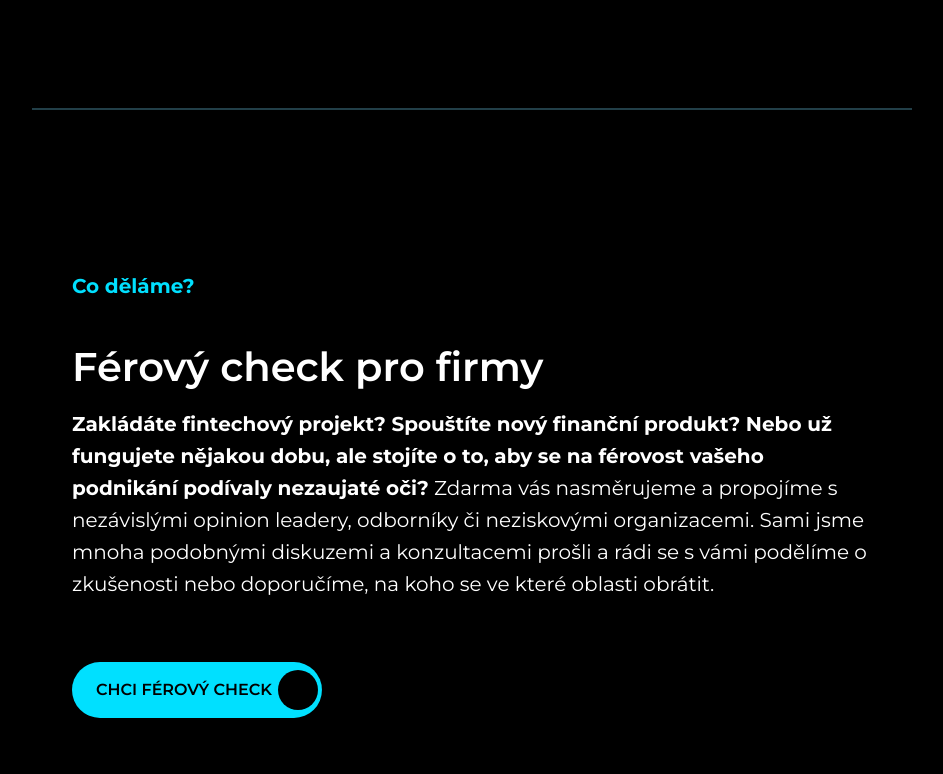
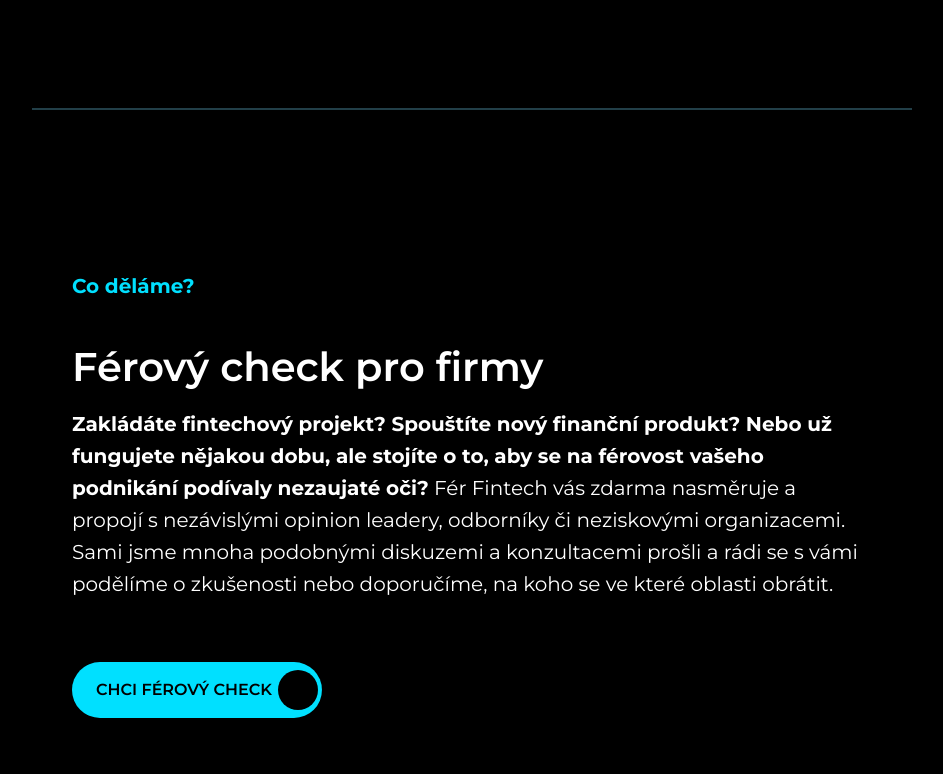
Before and after one commit to upvest-cz/fer-fintech, a Nuxt app: page / in a window 1280 px wide. Shown: the part 488-1262 px from the top of the page, without its empty margins (168-1111 px from the left). Built offline with nearby package versions, Linux system fonts and the light colour scheme.

Commit message:
Modify “what we do” copy

```diff
--- a/components/modules/WhatWeDoModule.vue
+++ b/components/modules/WhatWeDoModule.vue
@@ -7,8 +7,7 @@
           <div ref="listItem" class="WhatWeDoModule__listItem">
             <h2 class="WhatWeDoModule__listItem__title">Férový check pro firmy</h2>
             <div class="richtext">
-
-              <p><b>Zakládáte fintechový projekt? Spouštíte nový finanční produkt? Nebo už fungujete nějakou dobu, ale stojíte o to, aby se na férovost vašeho podnikání podívaly nezaujaté oči?</b> Zdarma vás nasměrujeme a propojíme s nezávislými opinion leadery, odborníky či neziskovými organizacemi. Sami jsme mnoha podobnými diskuzemi a konzultacemi prošli a rádi se s vámi podělíme o zkušenosti nebo doporučíme, na koho se ve které oblasti obrátit.</p>
+              <p><b>Zakládáte fintechový projekt? Spouštíte nový finanční produkt? Nebo už fungujete nějakou dobu, ale stojíte o to, aby se na férovost vašeho podnikání podívaly nezaujaté oči?</b> Fér Fintech vás zdarma nasměruje a propojí s nezávislými opinion leadery, odborníky či neziskovými organizacemi. Sami jsme mnoha podobnými diskuzemi a konzultacemi prošli a rádi se s vámi podělíme o zkušenosti nebo doporučíme, na koho se ve které oblasti obrátit.</p>
             </div>
             <Button type="primary" href="mailto:info@ferfintech.cz">Chci férový check</Button>
           </div>
```
